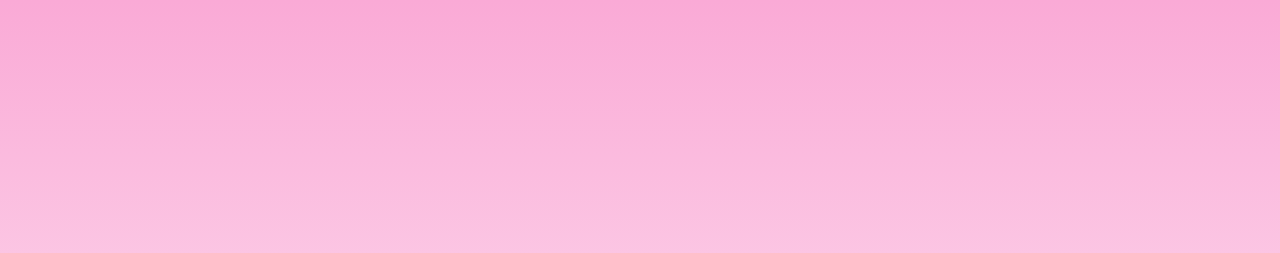
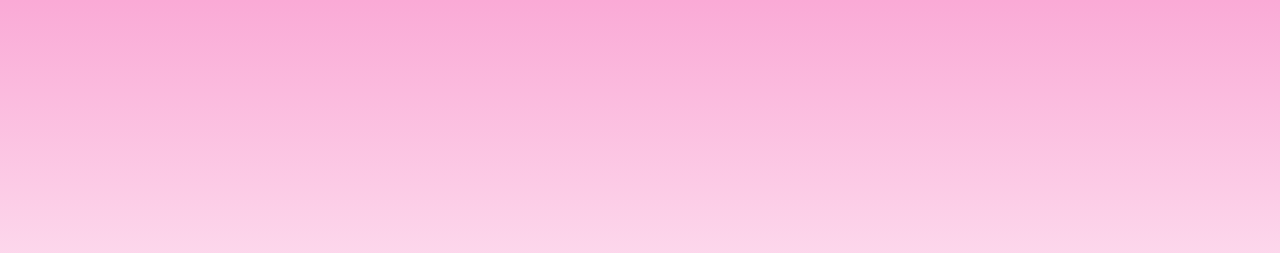
Before and after one commit to mandelethan/remembra, a plain HTML site: page index.html in a window 1280 px wide. Shown: the top 253 px of the page. Drawn offline with nearby package versions, Linux system fonts and the light colour scheme.

Commit message:
Update index.html
Change pink gradient.

```diff
--- a/index.html
+++ b/index.html
@@ -18,7 +18,7 @@
 <!-- Landing Page -->
 <section
   class="py-12 md:h-screen flex items-center justify-center"
-  style="background: linear-gradient(to bottom, #faaad6 0%, #ffffff 100%);"
+  style="background: linear-gradient(to bottom, #faaad6 0%, #ffffff 60%);"
 >
   <div class="container mx-auto px-6">
     <div class="grid grid-cols-1 md:grid-cols-2 gap-10 items-center">
```
